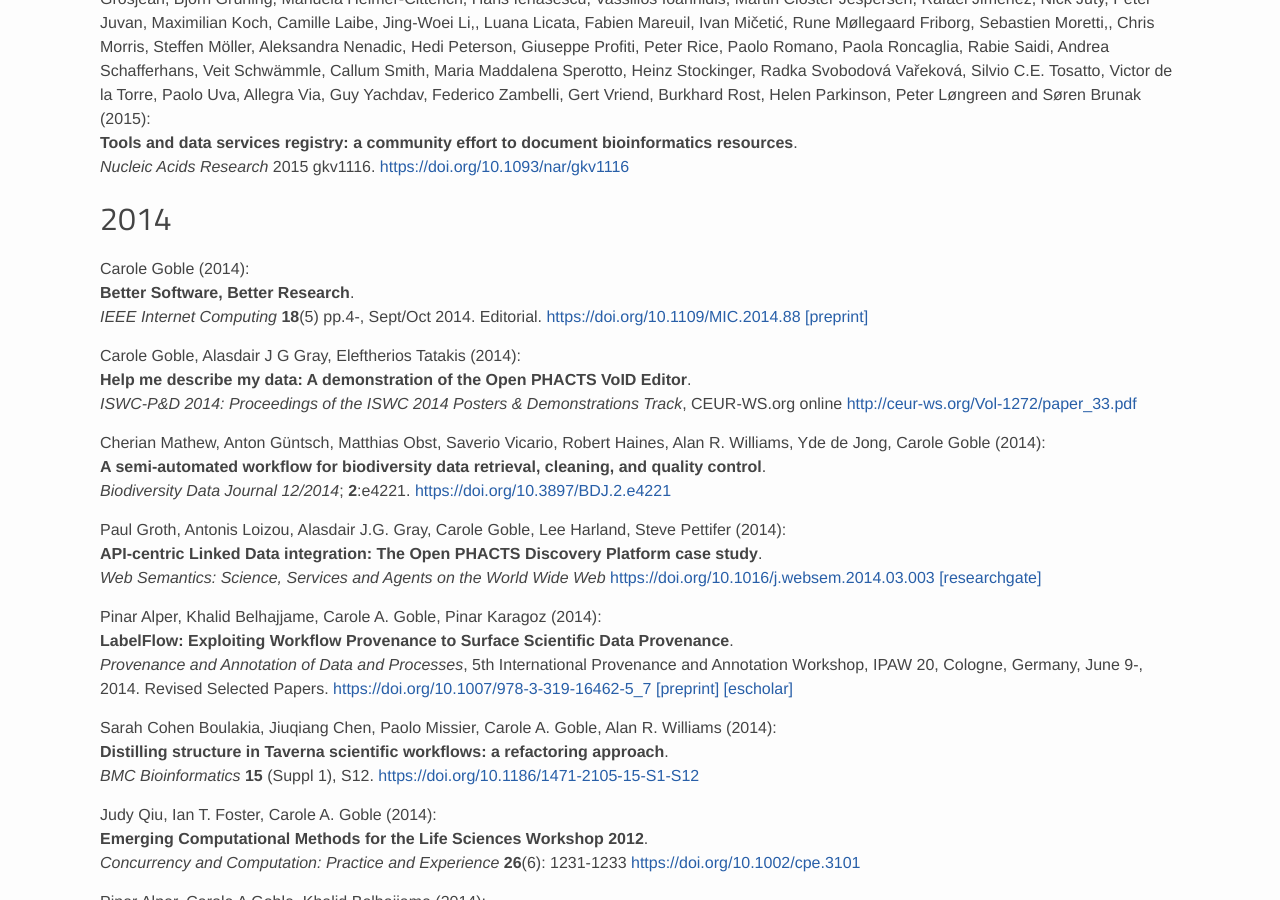
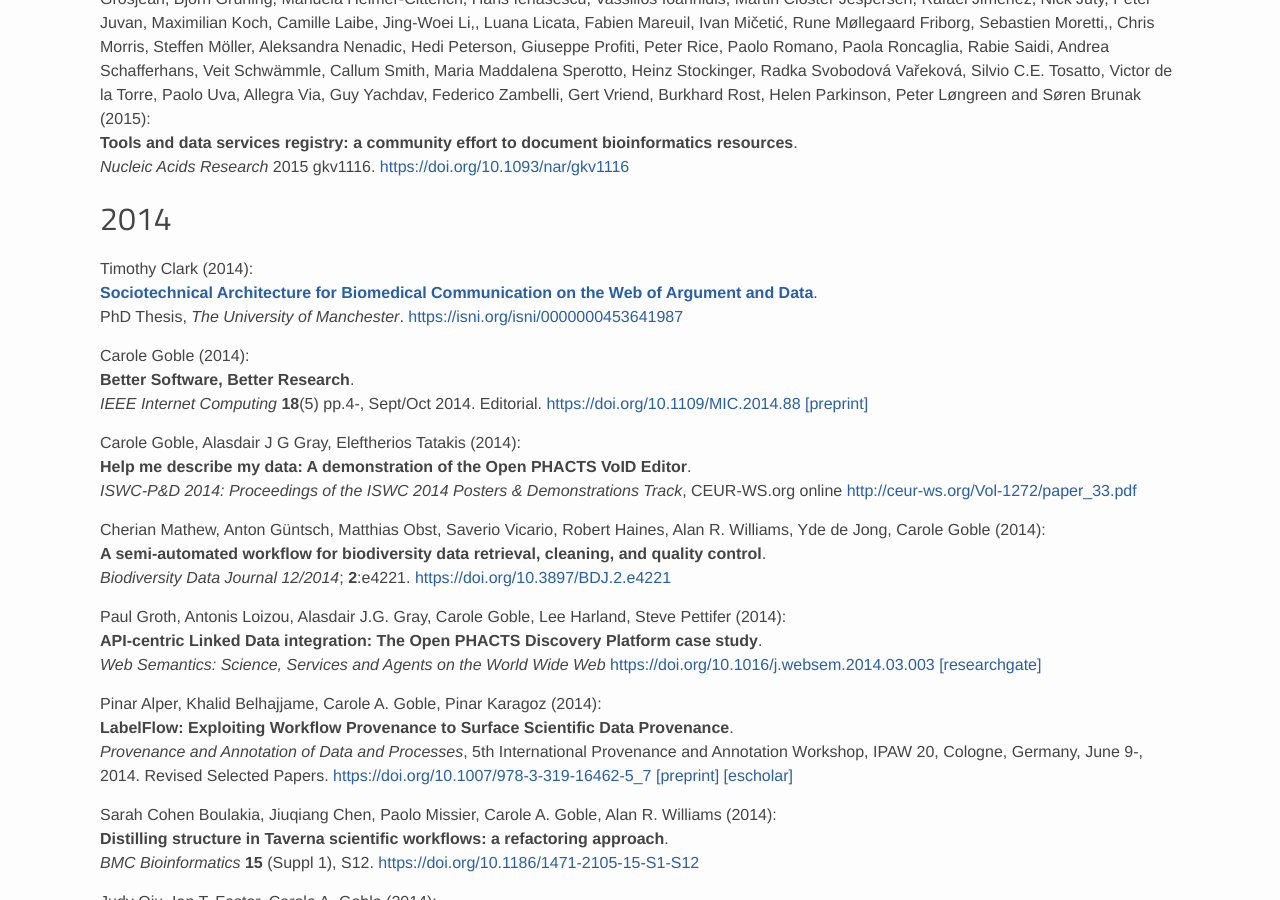
Before and after one commit to eScienceLab/eScienceLab.github.io, a Jekyll site: the page built from publications/index.md, in a window 1280 px wide and 900 px high, scrolled down 8863 px. Built offline with Jekyll 4.4.1, drawn with Linux system fonts in a browser that asks for light colours; comment, search, counter and statistics services are not loaded.

Commit message:
Clark's PhD thesis

```diff
--- a/publications/index.md
+++ b/publications/index.md
@@ -437,6 +437,10 @@
 [https://doi.org/10.1093/nar/gkv1116](https://doi.org/10.1093/nar/gkv1116)
 
 ## 2014
+Timothy Clark (2014):
+[**Sociotechnical Architecture for Biomedical Communication on the Web of Argument and Data**](https://www.research.manchester.ac.uk/portal/files/54555377/FULL_TEXT.PDF).
+PhD Thesis, _The University of Manchester_.
+<https://isni.org/isni/0000000453641987>
 
 Carole Goble (2014):
 **Better Software, Better Research**.
```
